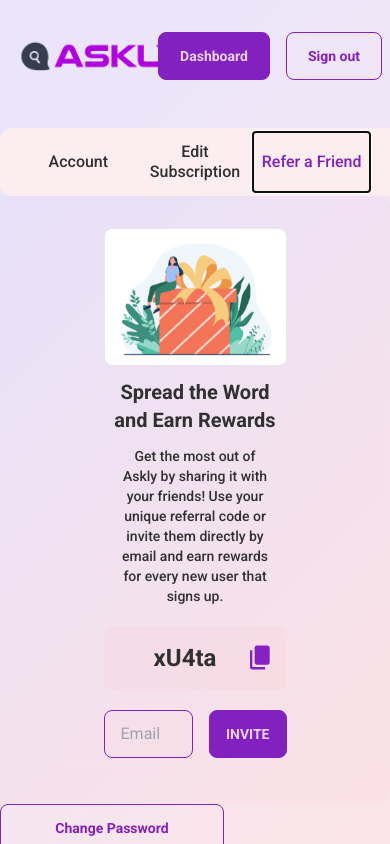
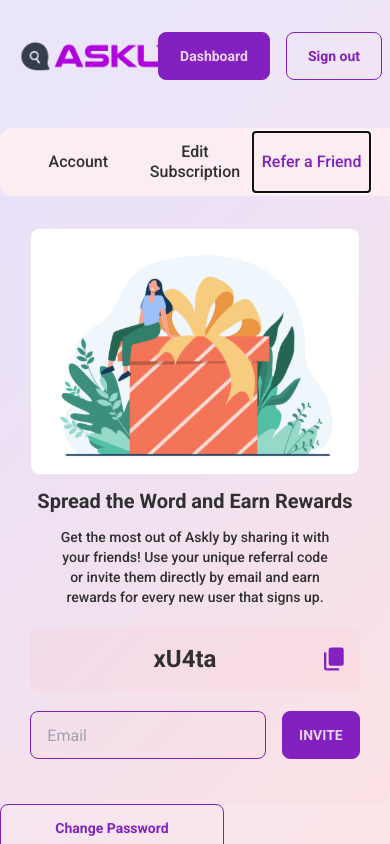
Before and after one commit to rakibul-wdp/askly, a Next.js app: page /account in a window 390 px wide. Both pictures are taken after a click on the tab "Refer a Friend". Shown: the top 844 px of the page. Built offline with nearby package versions, Linux system fonts and the light colour scheme.

Commit message:
refer friend responsive

```diff
--- a/components/account/AccountReferFriend.js
+++ b/components/account/AccountReferFriend.js
@@ -5,7 +5,7 @@ import Image from 'next/image';
 
 const AccountReferFriend = () => {
   return (
-    <section className='w-[50%] mx-auto text-center py-5'>
+    <section className='w-[90%] sm:w-[80%] md:w-[70%] lg:w-[50%] mx-auto text-center py-5'>
       <Image className='inline border rounded-lg' src={RewardsImg} width={400} height={400} alt='rewards' />
       <h4 className='text-xl font-bold my-3'>Spread the Word and Earn Rewards</h4>
       <p className='text-sm font-medium w-[85%] mx-auto'>Get the most out of Askly by sharing it with your friends! Use your unique referral code or invite them directly by email and earn rewards for every new user that signs up.</p>
```
